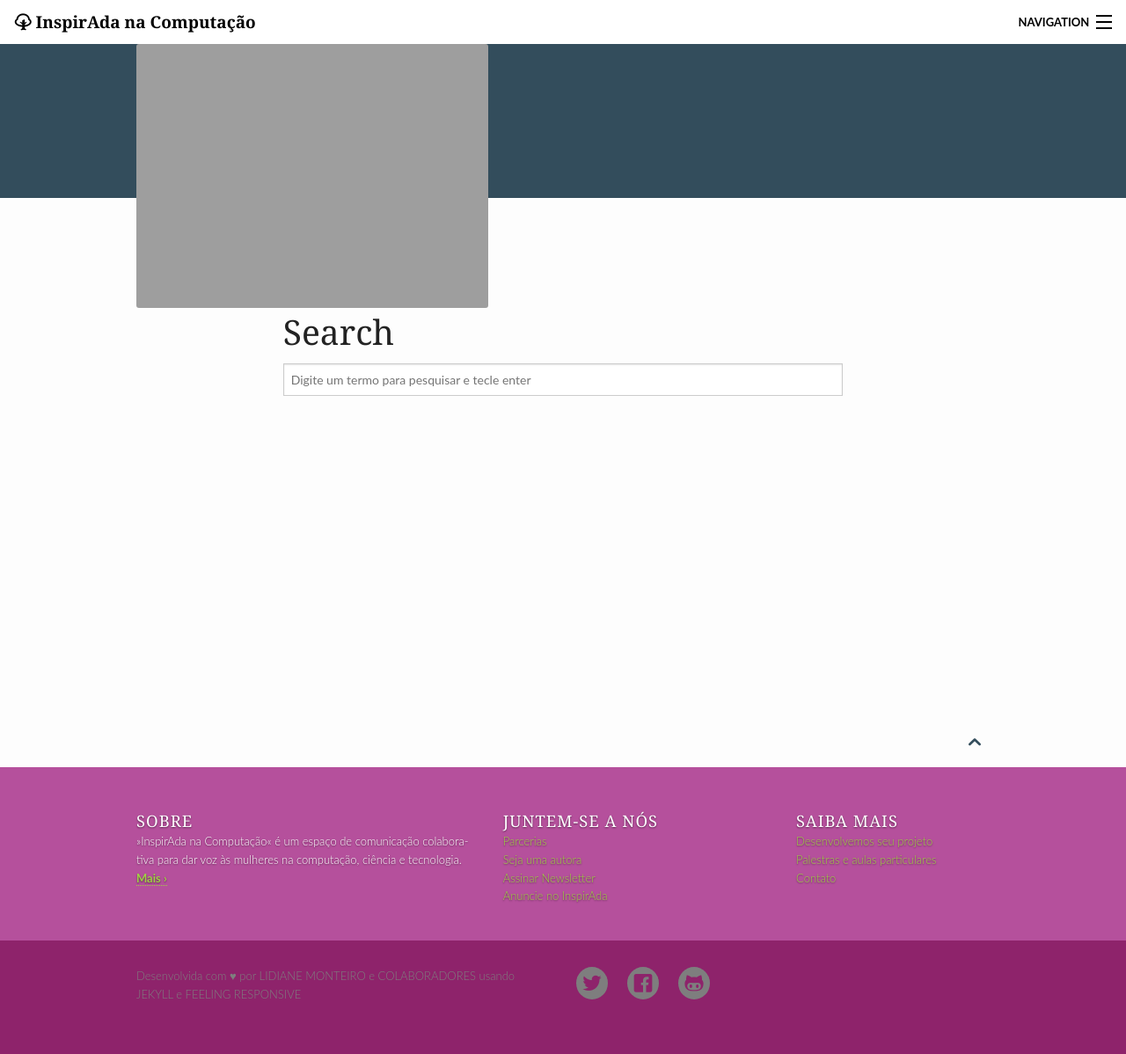
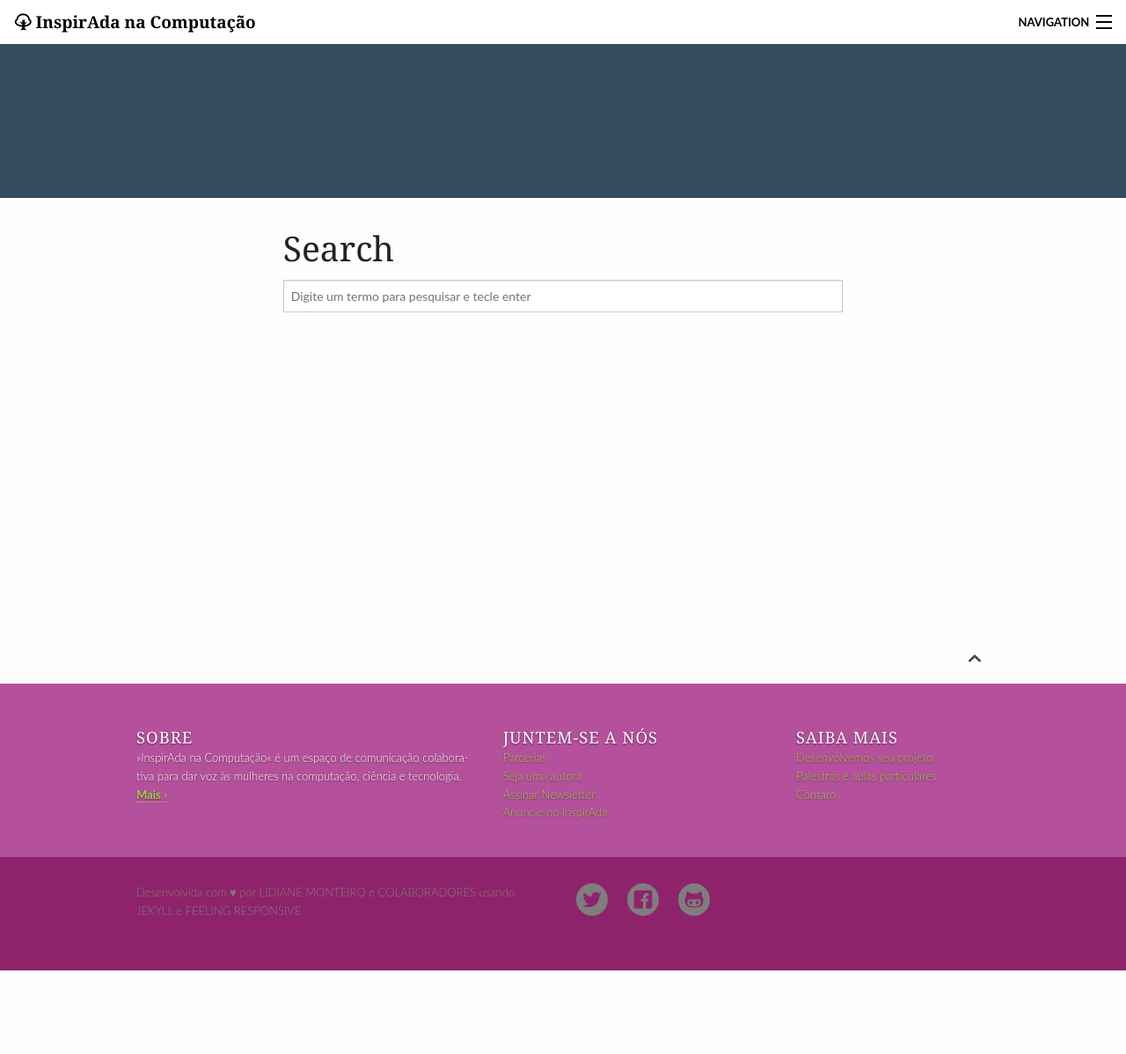
Before and after one commit to inspiradanacomputacao/inspiradanacomputacao.github.io, a Jekyll site: the page built from pages/search.md, in a window 1280 px wide. Shown: the whole page at 88% size. Built offline with Jekyll 4.4.1, drawn with Linux system fonts in a browser that asks for light colours; after the commit the page ends 1103 px from its top, so only the background shows below that.

```diff
--- a/_includes/masthead.html
+++ b/_includes/masthead.html
@@ -3,8 +3,8 @@
 <div id="masthead-no-image-header">
 	<div class="row">
 		<div class="small-12 columns">
-			<a id="logo" href="{{ site.url }}" title="{{ site.title }} – {{ site.slogan }}">
-				<img src="{{ site.url }}/assets/img/{{ site.logo }}" alt="{{ site.title }} – {{ site.slogan }}">
+		<a id="logo" href="{{ site.url }}" title="{{ site.title }} – {{ site.slogan }}">
+				<!--	<img src="{{ site.url }}/assets/img/{{ site.logo }}" alt="{{ site.title }} – {{ site.slogan }}"> -->
 			</a>
 		</div><!-- /.small-12.columns -->
 	</div><!-- /.row -->
```
